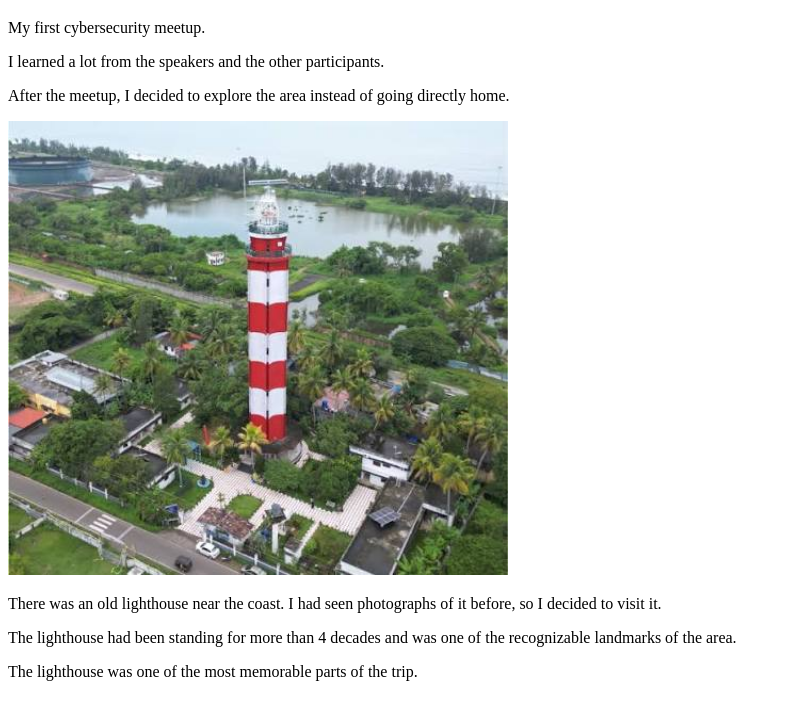
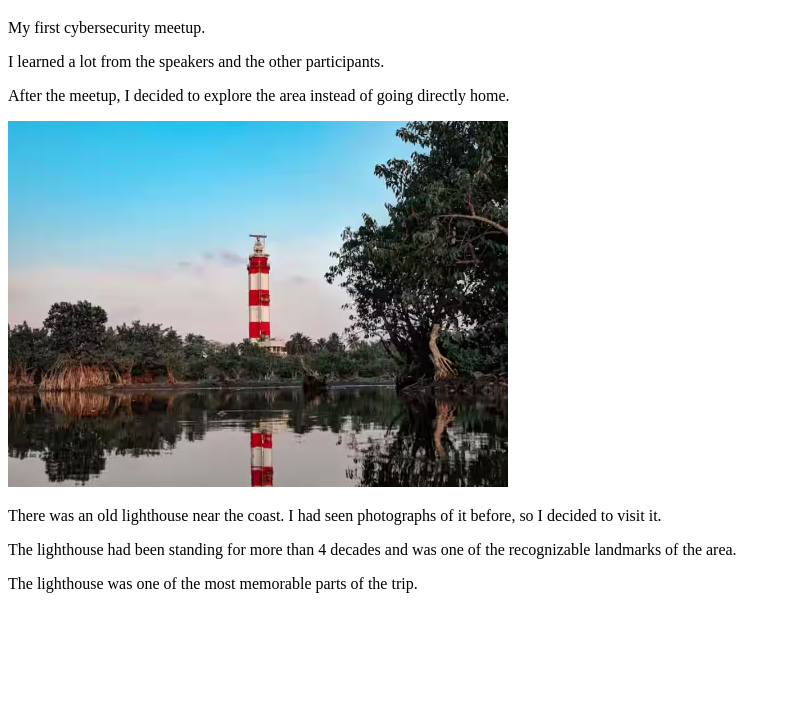
Before and after one commit to arjunsec21/arjunsec21.github.io, a plain HTML site: page post/november-2021.html in a window 1280 px wide. Shown: the part 61-780 px from the top of the page, without its empty margins (0-791 px from the left). Drawn offline with Linux system fonts and the light colour scheme.

Commit message:
Update image source in november-2021.html

```diff
--- a/post/november-2021.html
+++ b/post/november-2021.html
@@ -21,7 +21,7 @@ other participants.
 After the meetup, I decided to explore the
 area instead of going directly home.
 </p>
-    <img src="../images/images.jpg"
+<img src="../images/lighthouse.jpg"
      alt="Historic lighthouse near the coast"
      width="500">
 
```
